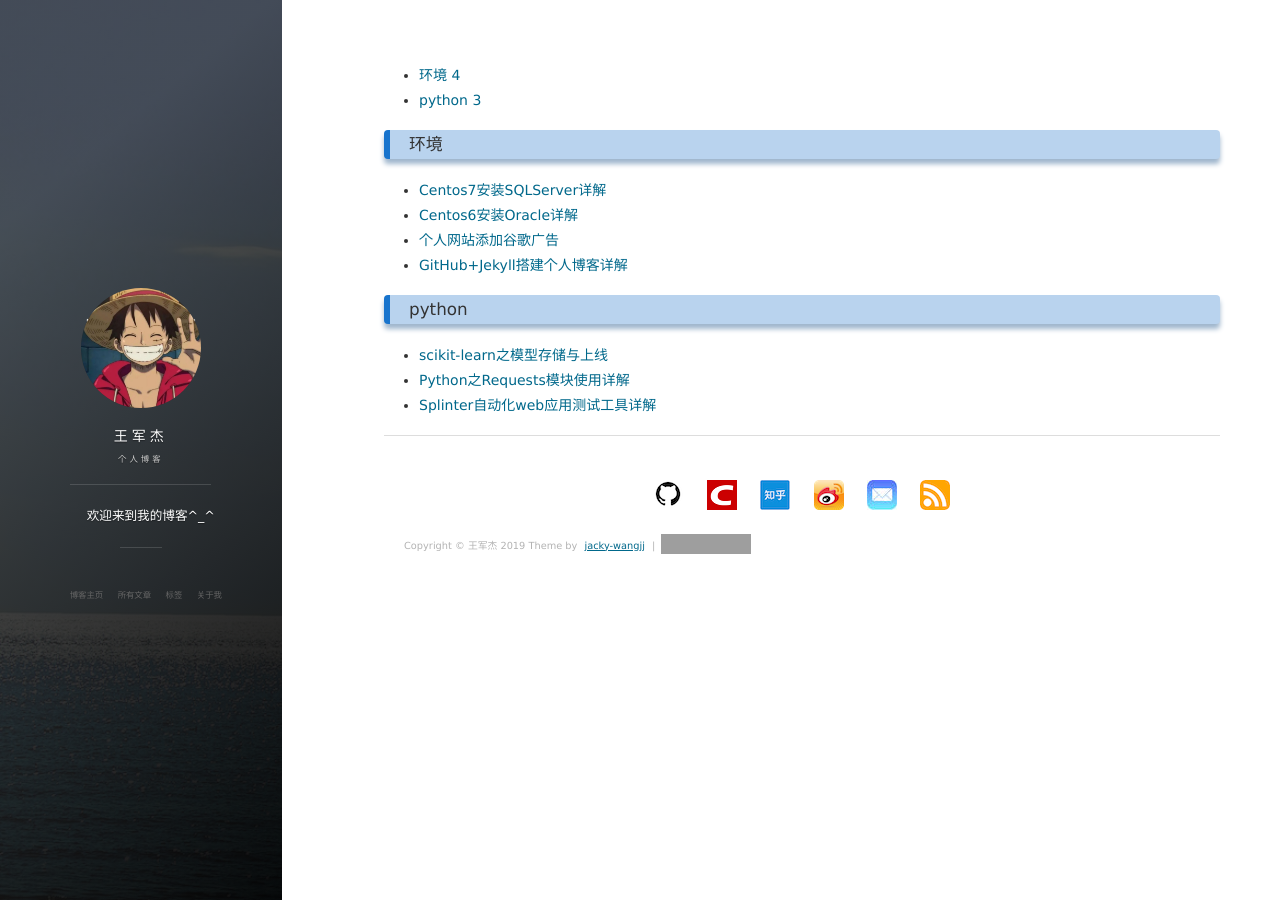
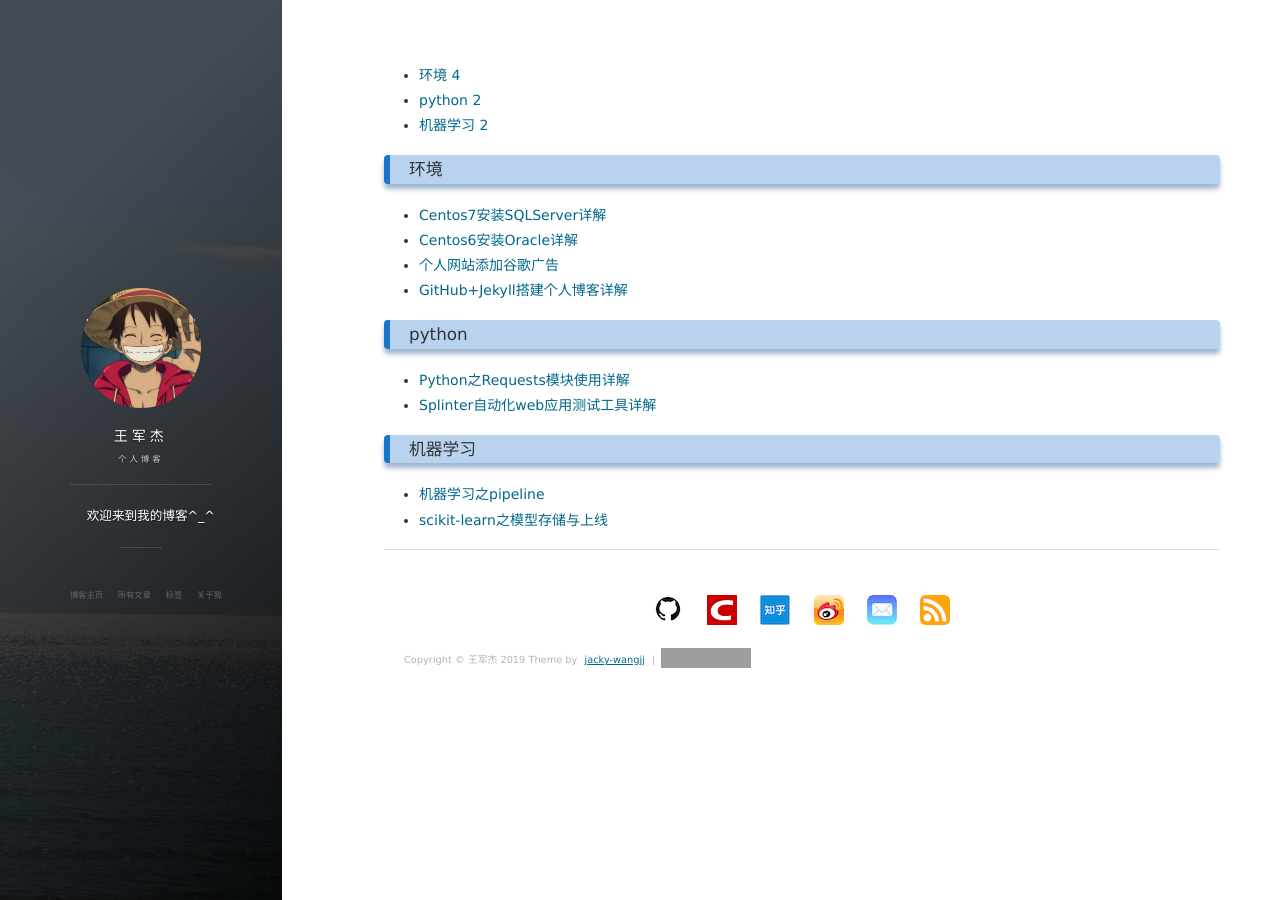
Before and after one commit to jacky-wangjj/jacky-wangjj.github.io, a Jekyll site: the page built from tags.html, in a window 1280 px wide. Built offline with Jekyll 4.4.1, drawn with Linux system fonts in a browser that asks for light colours; nearby versions of some CDN libraries; comment, search, counter and statistics services are not loaded; some of the changed lines change nothing that is shown; grey boxes are pictures that could not be loaded.

Commit message:
blog 机器学习之pipeline

````diff
--- a/_posts/machine-learning/2019-04-21-Model_storage_for_scikit_learn.md
+++ b/_posts/machine-learning/2019-04-21-Model_storage_for_scikit_learn.md
@@ -2,7 +2,7 @@
 layout: post
 title: scikit-learn之模型存储与上线
 date: 2019-04-21
-tags: python
+tags: 机器学习
 ---
 ### 模型存储
 - pickle保存模型到本地，不能跨平台使用
--- /dev/null
+++ b/_posts/machine-learning/2019-04-22-Pipeline_for_machine_learning.md
@@ -0,0 +1,162 @@
+---
+layout: post
+title: 机器学习之pipeline
+date: 2019-04-22
+tags: 机器学习
+---
+### pipeline简介
+一个典型的机器学习过程通常会包含：源数据ETL，数据预处理，特征提取，模型训练与交叉验证，新数据预测等。我们可以将这个包含多个步骤的流水线式工作结合在一起构成一条管道，称为pipeline。
+数据沿pipeline“流动”，从原始格式，最终得到有用的信息。pipeline中每一步的输入的数据，都是经过前一步处理过的，也就是某一数据处理单元的输出，是下一步的输入。pipeline中所有步骤除了最后一步（estimators），都要有fit和transform方法，数据呈现如下流动形式（即input1 -> output1(input2) -> output2(input3) -> ...）。最后一步(estimators)只有fit方法被使用，最后做模型的检验评估。
+
+**重要概念**
+- transformer
+  转换器。数据预处理过程，包括特征标准化、均一化、PCA降维、LDA降维等。
+- estimator
+  评估器或适配器。通常是使用的算法，如线性回归、逻辑回归、SVM等。
+- pipeline对象
+  pipeline对象接受二元tuple构成的list，每一个二元tuple中的第一个元素为任意指定字符串(arbitrary identifier string)，用以获取pipeline object中的单独元素(individual elements)，二元tuple中的第二个元素是scikit-learn与之相适配的transformer或者estimator。
+
+**示例**
+```python
+from sklearn.preprocessing import StandardScalerfrom sklearn.decomposition import PCAfrom sklearn.linear_model import LogisticRegressionfrom sklearn.pipeline import Pipeline
+
+pipe_lr = Pipeline([('sc', StandardScaler()),
+                    ('pca', PCA(n_components=2)),
+                    ('clf', LogisticRegression(random_state=1))
+                    ])
+pipe_lr.fit(X_train, y_train)
+print('Test accuracy: %.3f' % pipe_lr.score(X_test, y_test))
+```
+`StandardScaler`和`PCA`构成中间步骤的`transformer`，`LogisticRegression`作为最终的`estimator`。
+当我们执行`pipe_lr.fit(X_train, y_train)`时，首先由`StandardScaler`在训练集上执行 `fit`和`transform`方法，`transformed`后的数据又被传递给Pipeline对象的下一步，也即`PCA()`。和StandardScaler一样，PCA也是执行`fit`和`transform`方法，最终将转换后的数据传递给`LosigsticRegression`。
+
+### scikit-learn Pipline
+
+- **实例**：[搭建一个简单的机器学习流水线](https://zhuanlan.zhihu.com/p/37650986)
+
+- pipline合并
+  pipeline可以只包含数据处理的方法，即没有应用最后的算法，这样叫做Transformation Pipeline，这种pipeline可以平行处理numerical feature和categorical feature，最后将两者结果合并。
+  ```python
+  from sklearn.pipeline import FeatureUnion
+  from sklearn.base import BaseEstimator, TransformerMixin
+  from sklearn.datasets import fetch_california_housing
+
+  housing = fetch_california_housing()
+  housing_num = housing.drop("ocean_proximity", axis=1)
+
+  num_attribs = list(housing_num) # housing_num是只包含numerical data的dataframe，加上list方法是把所有attributes放入一个列表
+  cat_attribs = ["ocean_proximity"]
+
+  num_pipeline = Pipeline([
+                         ('selector', DataFrameSelector(num_attribs)),
+                         ('imputer', Imputer(strategy="median")),
+                         ('std_scaler', StandardScaler()),
+  ])
+
+  cat_pipeline = Pipeline([
+                         ('selector', DataFrameSelector(cat_attribs)),
+                         ('label_binarizer', LabelBinarizer()),
+  ])
+
+  full_pipeline = FeatureUnion(transformer_list=[
+                                                ("num_pipeline", num_pipeline),
+                                                ("cat_pipeline", cat_pipeline),
+  ])
+  ```
+  最后把transformation pipeline和最后的预测模型连接成一个总的pipeline。
+  ```python
+  full_pipeline_with_predictor = Pipeline([
+          ("preparation", full_pipeline),
+          ("linear", LinearRegression())
+      ])
+  full_pipeline_with_predictor.fit(housing, housing_labels)
+  full_pipeline_with_predictor.predict(test_data)
+  ```
+
+### Spark ML Pipeline
+[官方文档](http://spark.apache.org/docs/latest/ml-guide.html)
+Spark ML Pipeline基于DataFrame构建了一套High-level API，我们可以使用MLPipeline构建机器学习应用，它能够将一个机器学习应用的多个处理过程组织起来，通过在代码实现的级别管理好每一个处理步骤之间的先后运行关系，极大地简化了开发机器学习应用的难度。
+
+**重要概念**
+- DataFrame
+  Spark ML Pipeline使用DataFrame作为机器学习输入输出数据集的抽象。DataFrame可以基于不同的数据源进行构建，比如结构化文件、Hive表、数据库、RDD等。
+- Transformer
+  Transformer对机器学习中要处理的数据集进行转换操作，类似于Spark中对RDD进行Transformation操作（对一个输入RDD转换处理后生成一个新的RDD）。
+  Transformer类继承关系:![](https://jacky-wangjj.github.io/images/blog/machine-learning/spark-ml-pipeline-transformers.png#pic_center)
+  Transformer定义如下：
+  ```scala
+  package org.apache.spark.ml
+
+  @DeveloperApi
+  abstract class Transformer extends PipelineStage {
+
+    @Since("2.0.0")
+    @varargs
+    def transform(
+        dataset: Dataset[_],
+        firstParamPair: ParamPair[_],
+        otherParamPairs: ParamPair[_]*): DataFrame = {
+      val map = new ParamMap()
+        .put(firstParamPair)
+        .put(otherParamPairs: _*)
+      transform(dataset, map)
+    }
+
+    @Since("2.0.0")
+    def transform(dataset: Dataset[_], paramMap: ParamMap): DataFrame = {
+      this.copy(paramMap).transform(dataset)
+    }
+
+    @Since("2.0.0")
+    def transform(dataset: Dataset[_]): DataFrame
+
+    override def copy(extra: ParamMap): Transformer
+  }
+  ```
+
+- Estimator
+  Estimator用来训练模型，它的输入是一个DataFrame，经过训练最终输出一个Model，Model是Spark ML中对机器学习模型的抽象和定义，Estimator类使用`fit`方法来实现对模型的训练。
+  代码如下：
+  ```scala
+  package org.apache.spark.ml
+
+  @DeveloperApi
+  abstract class Estimator[M <: Model[M]] extends PipelineStage {
+
+    @Since("2.0.0")
+    @varargs
+    def fit(dataset: Dataset[_], firstParamPair: ParamPair[_], otherParamPairs: ParamPair[_]*): M = {
+      val map = new ParamMap()
+        .put(firstParamPair)
+        .put(otherParamPairs: _*)
+      fit(dataset, map)
+    }
+
+    @Since("2.0.0")
+    def fit(dataset: Dataset[_], paramMap: ParamMap): M = {
+      copy(paramMap).fit(dataset)
+    }
+
+    @Since("2.0.0")
+    def fit(dataset: Dataset[_]): M
+
+    @Since("2.0.0")
+    def fit(dataset: Dataset[_], paramMaps: Array[ParamMap]): Seq[M] = {
+      paramMaps.map(fit(dataset, _))
+    }
+
+    override def copy(extra: ParamMap): Estimator[M]
+  }
+  ```
+
+- Parameter
+  Transformer和Estimator中的参数，是一套公用的API。
+
+- PipelineStage
+  PipelineStage是构建一个Pipeline的基本元素，它或者是一个Transformer，或者是一个Estimator。
+
+- Pipeline
+  一个Pipeline是基于多个PipelineStage构建而成的DAG图，简单一点可以使用线性的PipelineStage序列来完成机器学习应用的构建，当然也可以构建相对复杂的PipelineStage DAG图。
+  调用Pipeline的fit方法，会生成一个PipelineModel，PipelineModel在训练阶段和测试阶段之前比较重要的一个PipelineStage，它起了承上启下的作用，调用PipelineModel的transform方法，按照和训练阶段类似的数据处理（转换）流程，经过相同的各个PipelineStage对数据集进行变换，最后将训练阶段生成的模型作用在测试数据集上，从而实现最终的预测目的。
+
+[参考链接](http://shiyanjun.cn/archives/1693.html)
````
Also changed, not shown: images/blog/machine-learning/spark-ml-pipeline-transformers.png (added).
